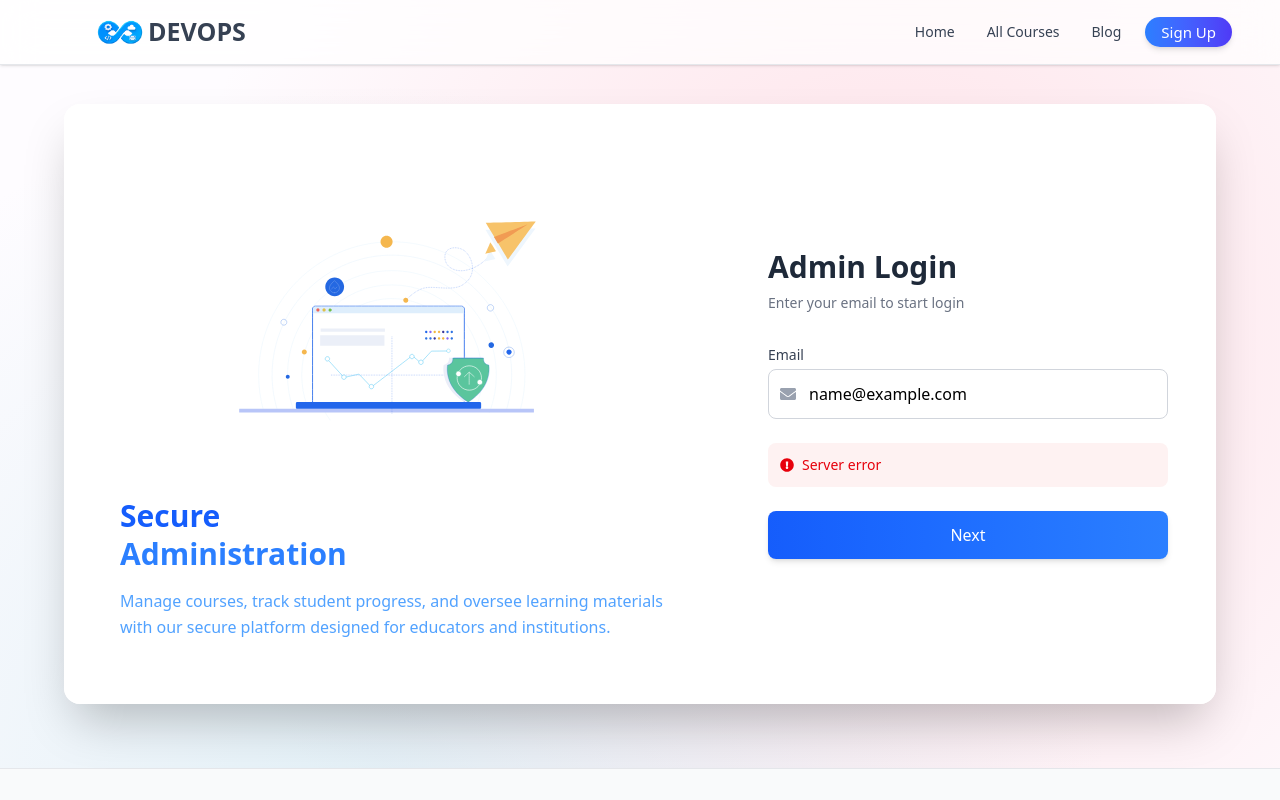
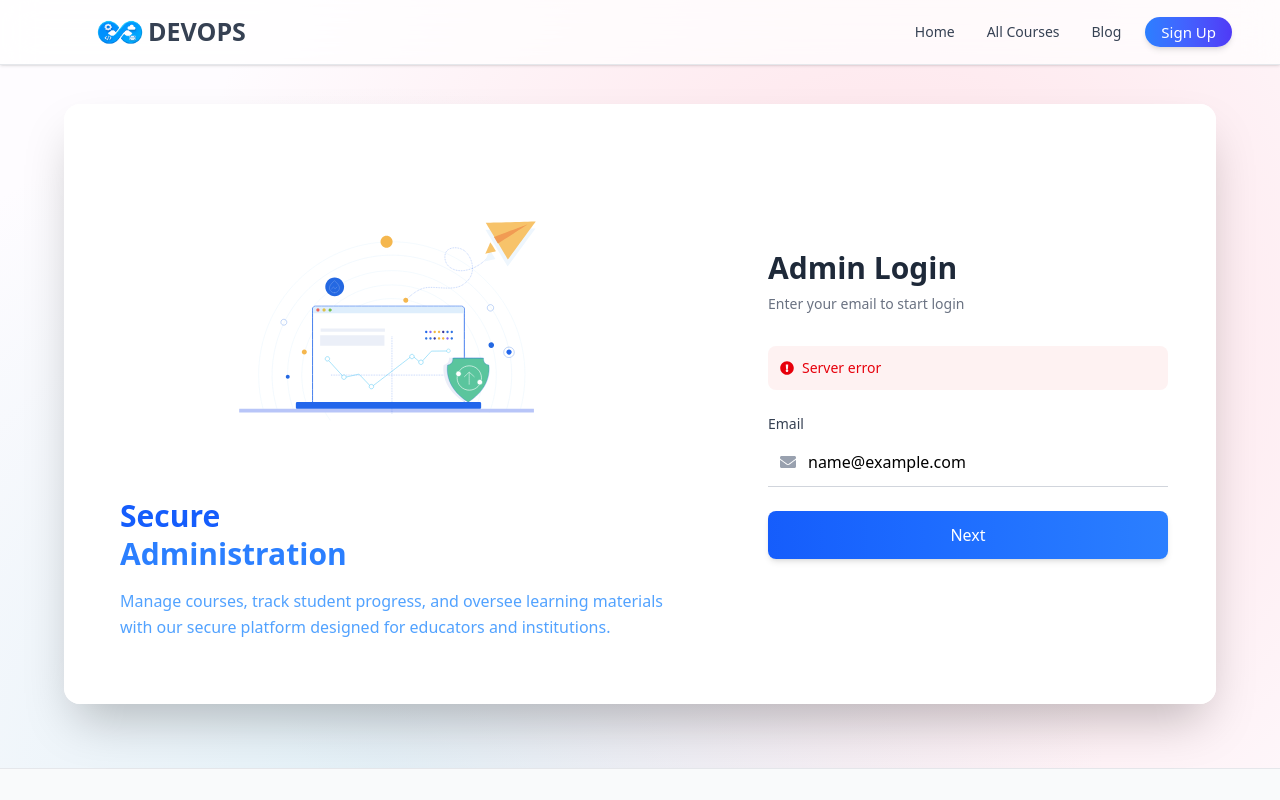
Before and after one commit to joydeep-07/Educate, a React (Vite) app in the folder frontend/: page /admin/login in a window 1280 px wide. Both pictures are taken after typing "name@example.com" into the empty fields and a click on the button "Next". Shown: the top 800 px of the page. Built offline with nearby package versions, Linux system fonts and the light colour scheme; no server answers.

Commit message:
Admin Login Design Fixing

```diff
--- a/frontend/src/admin/AdminLogin.jsx
+++ b/frontend/src/admin/AdminLogin.jsx
@@ -114,6 +114,14 @@ const AdminLogin = () => {
               onSubmit={step === 1 ? handleEmailSubmit : handleOtpSubmit}
               className="space-y-6"
             >
+              {/* Error */}
+              {error && (
+                <div className="flex items-center p-3 bg-red-50 text-red-600 rounded-lg text-sm">
+                  <FaExclamationCircle className="mr-2 flex-shrink-0" />
+                  {error}
+                </div>
+              )}
+
               {/* Email */}
               {step === 1 && (
                 <div className="space-y-1">
@@ -128,7 +136,7 @@ const AdminLogin = () => {
                       type="email"
                       value={email}
                       onChange={(e) => setEmail(e.target.value)}
-                      className="w-full pl-10 pr-3 py-3 border border-gray-300 rounded-lg focus:outline-none focus:ring-1 focus:ring-blue-300 transition"
+                      className="w-full pl-10 pr-3 py-3 border-b border-gray-300 outline-none"
                       required
                       placeholder="Enter your email"
                     />
@@ -146,18 +154,10 @@ const AdminLogin = () => {
                     type="text"
                     value={otp}
                     onChange={(e) => setOtp(e.target.value)}
-                    className="w-full pl-3 pr-3 py-3 border border-gray-300 rounded-lg focus:outline-none focus:ring-1 focus:ring-blue-300 transition"
+                    className="w-full pl-3 pr-3 py-3 border-b border-gray-300 outline-none"
                     required
                     placeholder="Enter OTP"
                   />
-                </div>
-              )}
-
-              {/* Error */}
-              {error && (
-                <div className="flex items-center p-3 bg-red-50 text-red-600 rounded-lg text-sm">
-                  <FaExclamationCircle className="mr-2 flex-shrink-0" />
-                  {error}
                 </div>
               )}
 
```
